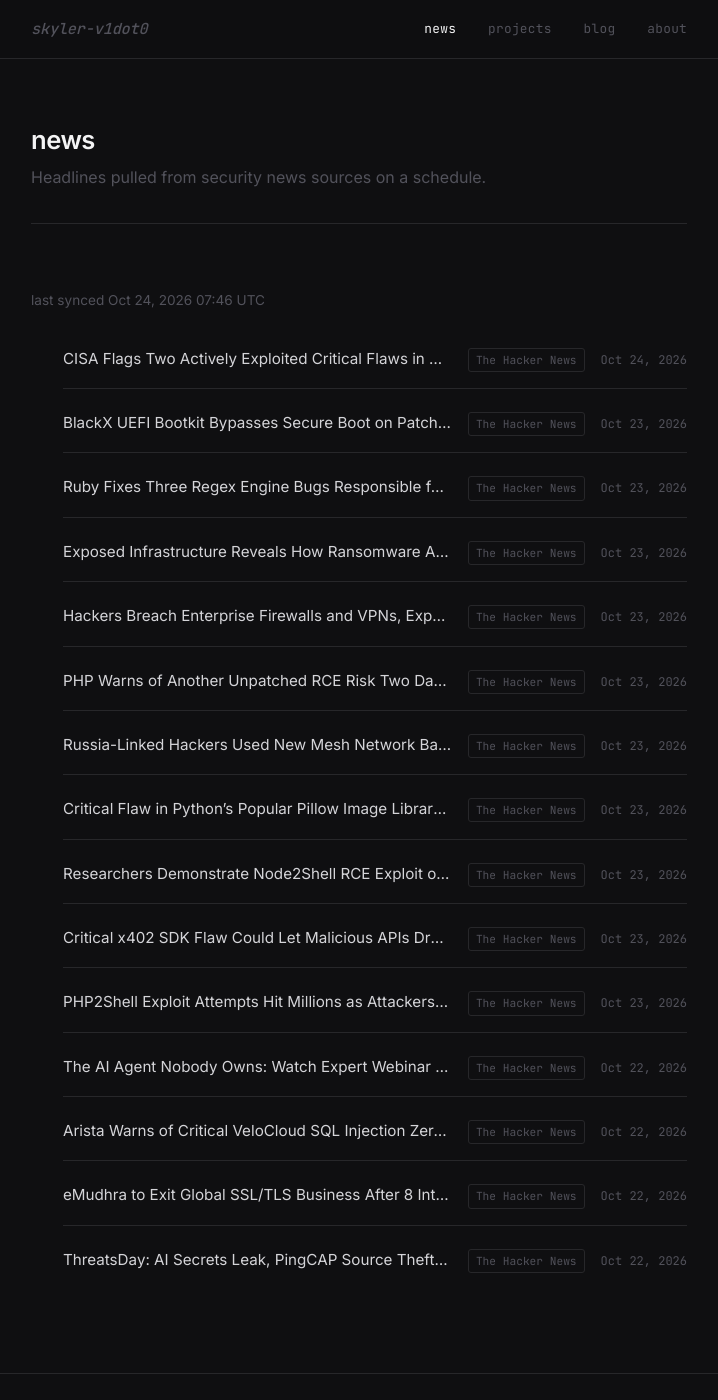
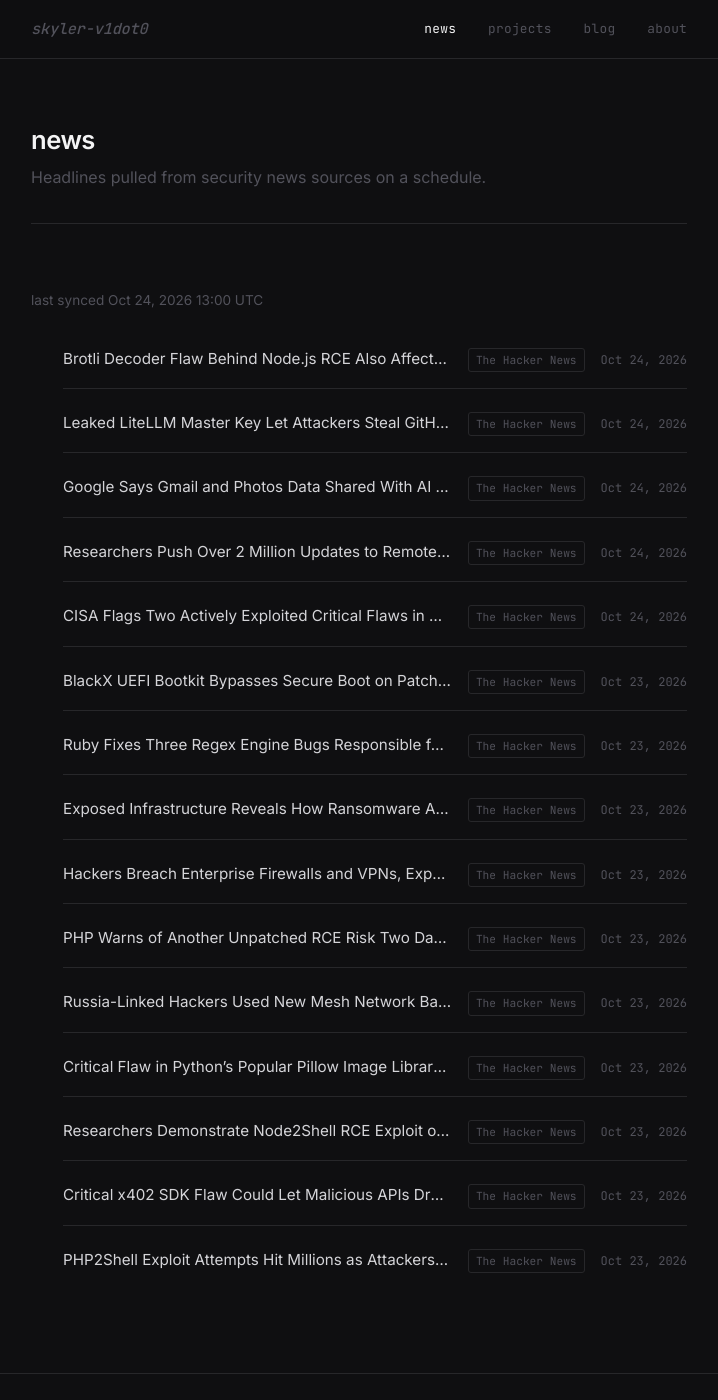
Before and after one commit to skyler-v1dot0/personal-site, a Jekyll site: the page built from news.html, in a window 1280 px wide and 1400 px high. Shown: the whole window, without its empty margins (281-999 px from the left). Built offline with Jekyll 4.4.1, drawn with Linux system fonts in a browser that asks for light colours.

Commit message:
chore: sync news feed [skip ci]

```diff
--- a/_data/news.yml
+++ b/_data/news.yml
@@ -1,6 +1,26 @@
 ---
-updated_at: '2026-10-24T07:46:13Z'
+updated_at: '2026-10-24T13:00:33Z'
 items:
+- title: Brotli Decoder Flaw Behind Node.js RCE Also Affects Bun, Python and Other
+    Widely Used Software
+  url: https://thehackernews.com/2026/10/brotli-decoder-flaw-behind-nodejs-rce.html
+  source: The Hacker News
+  published: '2026-10-24T11:09:29Z'
+- title: Leaked LiteLLM Master Key Let Attackers Steal GitHub Tokens and Hijack Release
+    Pipeline
+  url: https://thehackernews.com/2026/10/leaked-litellm-master-key-let-attackers.html
+  source: The Hacker News
+  published: '2026-10-24T11:03:33Z'
+- title: Google Says Gmail and Photos Data Shared With AI Search Could Be Used for
+    Targeted Ads
+  url: https://thehackernews.com/2026/10/google-says-gmail-and-photos-data.html
+  source: The Hacker News
+  published: '2026-10-24T10:36:33Z'
+- title: Researchers Push Over 2 Million Updates to Remotely Disable Popcorn Time
+    Updater That Could Fuel a Botnet
+  url: https://thehackernews.com/2026/10/researchers-push-over-2-million-updates.html
+  source: The Hacker News
+  published: '2026-10-24T09:04:24Z'
 - title: CISA Flags Two Actively Exploited Critical Flaws in Collabora Online and
     Arista VeloCloud
   url: https://thehackernews.com/2026/10/cisa-flags-two-actively-exploited.html
@@ -54,21 +74,3 @@ items:
   url: https://thehackernews.com/2026/10/php2shell-exploit-attempts-hit-millions.html
   source: The Hacker News
   published: '2026-10-23T07:40:45Z'
-- title: 'The AI Agent Nobody Owns: Watch Expert Webinar On Your Newest Insider Threat'
-  url: https://thehackernews.com/2026/10/the-ai-agent-nobody-owns-watch-expert.html
-  source: The Hacker News
-  published: '2026-10-22T19:05:35Z'
-- title: Arista Warns of Critical VeloCloud SQL Injection Zero-Day Exploited in Attacks
-  url: https://thehackernews.com/2026/10/arista-warns-of-critical-velocloud-sql.html
-  source: The Hacker News
-  published: '2026-10-22T19:05:17Z'
-- title: eMudhra to Exit Global SSL/TLS Business After 8 Intermediate CA Keys Found
-    Easily Guessable
-  url: https://thehackernews.com/2026/10/emudhra-to-exit-global-ssltls-business.html
-  source: The Hacker News
-  published: '2026-10-22T18:12:43Z'
-- title: 'ThreatsDay: AI Secrets Leak, PingCAP Source Theft, Signal Hang-Up Flaw,
-    Laravel Auth Bypass + 21 More'
-  url: https://thehackernews.com/2026/10/threatsday-ai-secrets-leak-pingcap.html
-  source: The Hacker News
-  published: '2026-10-22T17:45:44Z'
```
